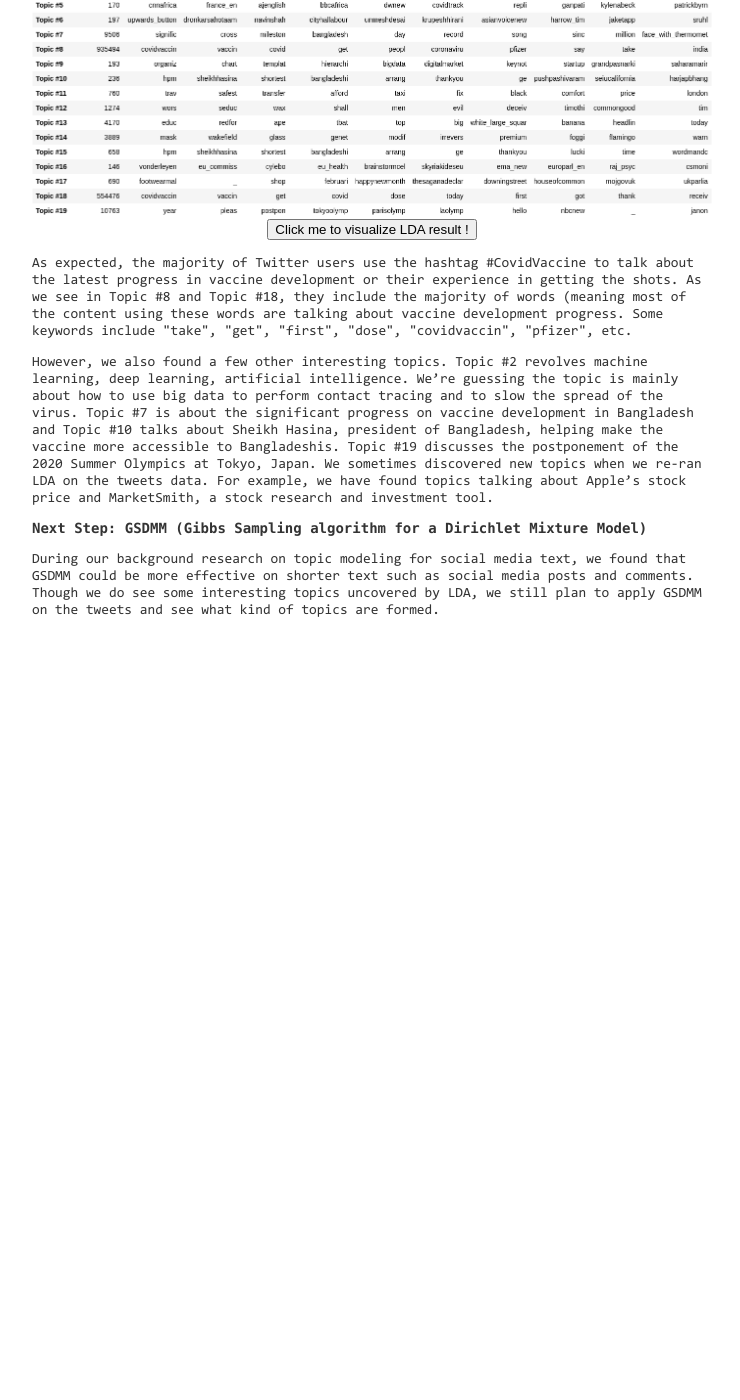
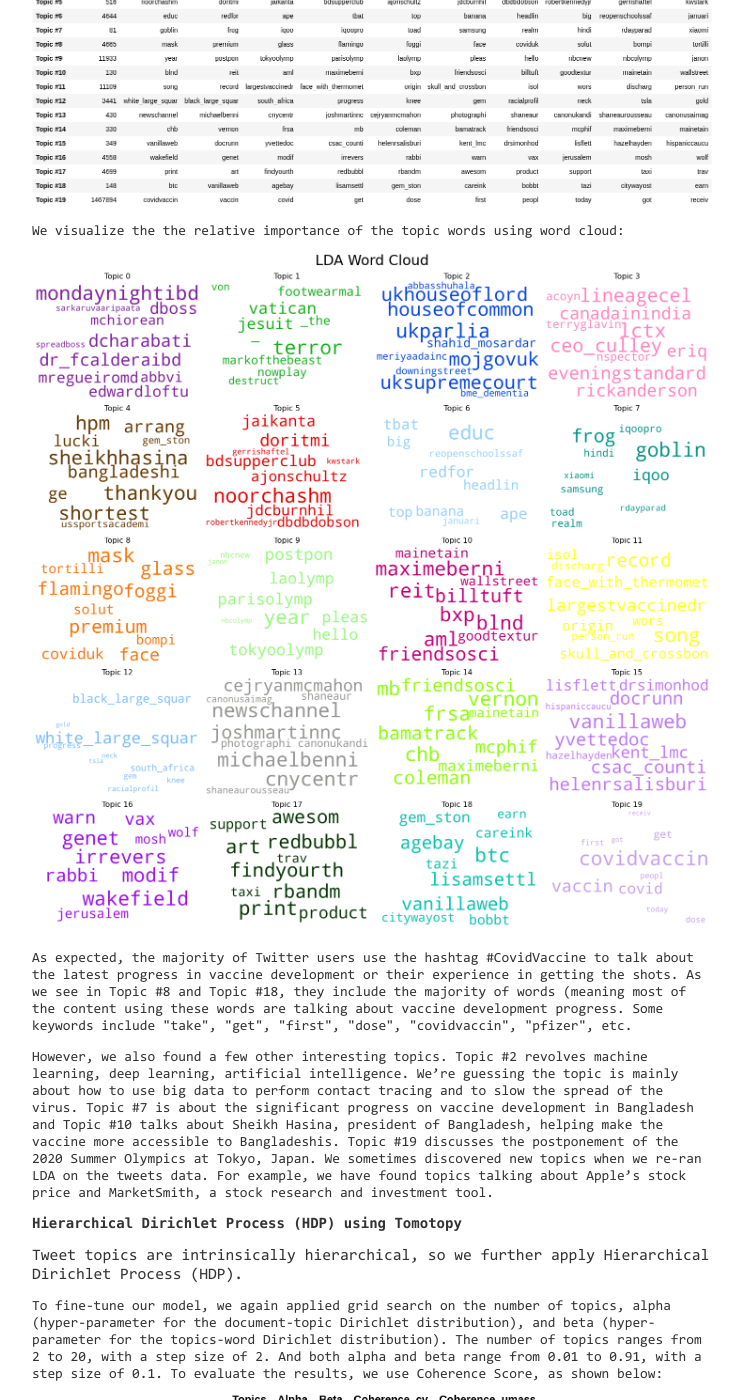
Before and after one commit to zhiyichenGT/zhiyichen.github.io, a Jekyll site: the page built from pages/results.html, in a window 1280 px wide and 1400 px high, scrolled down 4820 px. Shown: the whole window, without its empty margins (268-1008 px from the left). Built offline with Jekyll 4.4.1, drawn with Linux system fonts in a browser that asks for light colours; before the commit the page ends 5450 px from its top, so only the background shows below that.

Commit message:
update lda hdp images

```diff
--- a/pages/results.html
+++ b/pages/results.html
@@ -146,7 +146,7 @@
     To fine-tune our model, we applied grid search on the number of topics, alpha (hyper-parameter for the document-topic Dirichlet distribution), and beta (hyper-parameter for the topics-word Dirichlet distribution). The number of topics ranges from 2 to 20, with a step size of 2. And both alpha and beta range from 0.01 to 0.91, with a step size of 0.1. To evaluate the results, we use Coherence Score, as shown below:
 </p>
 <center>
-<img src="../static/img/sorted_lda_coherence_results.png" alt="LDA Coherence Result" width="50%">
+<img src="../static/img/sorted_lda_coherence.png" alt="LDA Coherence Result" width="50%">
 </center>
 <p>
     We evaluate the model using two types of coherence score: CV coherence score and the UMass coherence score. The former ranges from 0 to 1 and the latter ranges from -14 to 14. Both measure how well each topic (clusters) is by comparing the inter-topic relevance and intra-topic relevance. The higher the values the better. However, we found that when evaluating using the UMass coherence score, the highest scores are mostly achieved by having very few topics such as 2. As a result, we decided to use the CV coherence score as our primary metric to determine the best sets of hyper-parameters. The model performs the best when the number of topics is set to 20. And for each topics, we have provided the top-10 most relevant words:
@@ -154,9 +154,10 @@
 
 <img src="../static/img/lda_topic_words.png" alt="LDA Topic Words" width="100%">
 
-<center>
-<button type="button" onclick="window.open('../static/embed/ldavis.html','_blank')">Click me to visualize LDA result !</button>
-</center>
+<p>
+    We visualize the the relative importance of the topic words using word cloud:
+</p>
+<img src="../static/img/lda_wordcloud.png" alt="LDA word cloud" width="100%">
 
 <p>
     As expected, the majority of Twitter users use the hashtag #CovidVaccine to talk about the latest progress in vaccine development or their experience in getting the shots. As we see in Topic #8 and Topic #18, they include the majority of words (meaning most of the content using these words are talking about vaccine development progress. Some keywords include "take", "get", "first", "dose", "covidvaccin", "pfizer", etc.
@@ -166,9 +167,24 @@
     However, we also found a few other interesting topics. Topic #2 revolves machine learning, deep learning, artificial intelligence. We’re guessing the topic is mainly about how to use big data to perform contact tracing and to slow the spread of the virus. Topic #7 is about the significant progress on vaccine development in Bangladesh and Topic #10 talks about Sheikh Hasina, president of Bangladesh, helping make the vaccine more accessible to Bangladeshis. Topic #19 discusses the postponement of the 2020 Summer Olympics at Tokyo, Japan. We sometimes discovered new topics when we re-ran LDA on the tweets data. For example, we have found topics talking about Apple’s stock price and MarketSmith, a stock research and investment tool.
 </p>
 
-<h3 id="logistics">Next Step: GSDMM (Gibbs Sampling algorithm for a Dirichlet Mixture Model)<br>
+<h3 id="logistics">Hierarchical Dirichlet Process (HDP) using Tomotopy<br>
 </h3>
+Tweet topics are intrinsically hierarchical, so we further apply Hierarchical Dirichlet Process (HDP).
+
 
 <p>
-    During our background research on topic modeling for social media text, we found that GSDMM could be more effective on shorter text such as social media posts and comments. Though we do see some interesting topics uncovered by LDA, we still plan to apply GSDMM on the tweets and see what kind of topics are formed.
+    To fine-tune our model, we again applied grid search on the number of topics, alpha (hyper-parameter for the document-topic Dirichlet distribution), and beta (hyper-parameter for the topics-word Dirichlet distribution). The number of topics ranges from 2 to 20, with a step size of 2. And both alpha and beta range from 0.01 to 0.91, with a step size of 0.1. To evaluate the results, we use Coherence Score, as shown below:
 </p>
+<center>
+    <img src="../static/img/sorted_hdp_coherence.png" alt="HDP Coherence Result" width="50%">
+</center>
+
+<p>
+    The topic words are:
+</p>
+<center>
+    <img src="../static/img/hdp_topic_words.png" alt="HDP topic words" width="100%">
+</center>
+<center>
+    <img src="../static/img/hdp_wordcloud.png" alt="HDP word cloud" width="100%">
+</center>
```
Also changed, not shown: static/img/hdp_topic_words.png (added), static/img/hdp_wordcloud.png (added), static/img/lda_topic_words.png, static/img/lda_wordcloud.png (added), static/img/sorted_hdp_coherence.png (added), static/img/sorted_lda_coherence.png (added).
